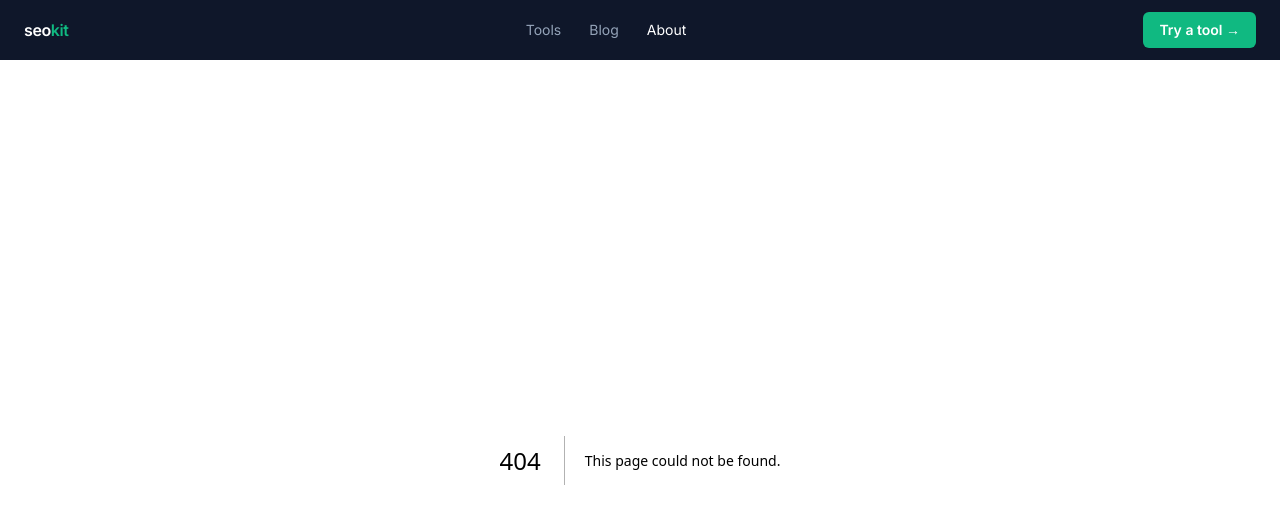
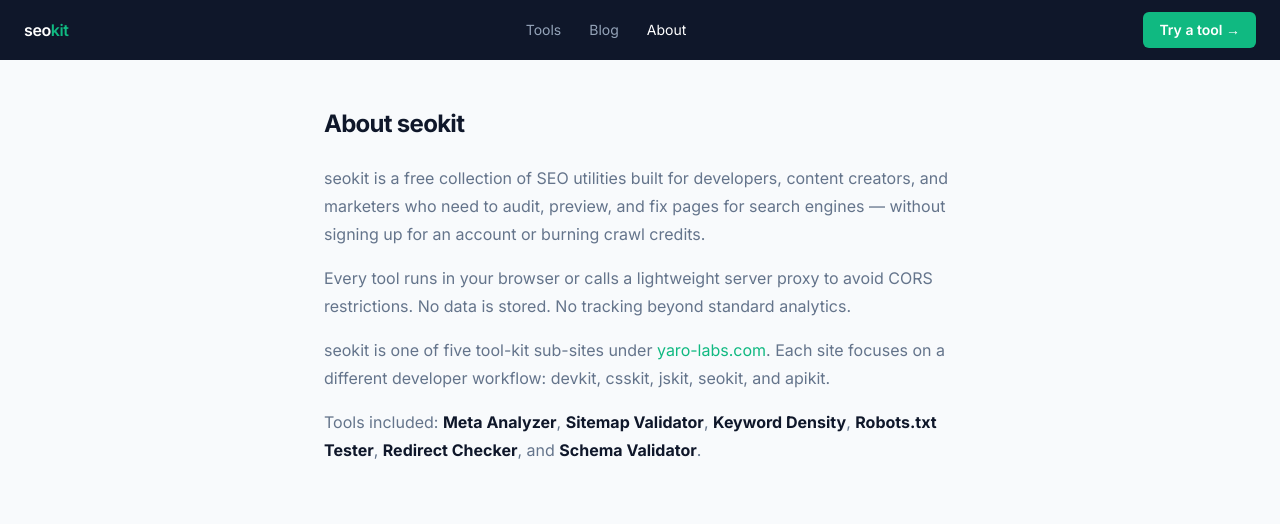
Before and after one commit to yarosheptab/seokit, a Next.js app: page /about in a window 1280 px wide. Before the commit this address had no page. Shown: the top 524 px of the page. Built offline with nearby package versions, Linux system fonts and the light colour scheme.

Commit message:
feat: task 13 - about page

```diff
--- /dev/null
+++ b/app/about/page.tsx
@@ -0,0 +1,64 @@
+import type { Metadata } from "next";
+
+export const metadata: Metadata = {
+  title: "About — seokit",
+  description:
+    "seokit is a free set of SEO utilities built for developers and content creators.",
+};
+
+export default function AboutPage() {
+  return (
+    <div
+      style={{
+        background: "var(--body-bg)",
+        minHeight: "calc(100vh - 60px)",
+      }}
+    >
+      <div
+        className="mx-auto px-6 py-12"
+        style={{ maxWidth: 680 }}
+      >
+        <h1
+          className="text-2xl font-bold mb-6"
+          style={{ color: "var(--fg)", letterSpacing: "-0.03em" }}
+        >
+          About seokit
+        </h1>
+        <div
+          className="flex flex-col gap-4 text-base"
+          style={{ color: "var(--muted-fg)", lineHeight: 1.75 }}
+        >
+          <p>
+            seokit is a free collection of SEO utilities built for developers,
+            content creators, and marketers who need to audit, preview, and fix
+            pages for search engines — without signing up for an account or
+            burning crawl credits.
+          </p>
+          <p>
+            Every tool runs in your browser or calls a lightweight server proxy
+            to avoid CORS restrictions. No data is stored. No tracking beyond
+            standard analytics.
+          </p>
+          <p>
+            seokit is one of five tool-kit sub-sites under{" "}
+            <a href="https://yaro-labs.com" style={{ color: "var(--accent)" }}>
+              yaro-labs.com
+            </a>
+            . Each site focuses on a different developer workflow: devkit,
+            csskit, jskit, seokit, and apikit.
+          </p>
+          <p>
+            Tools included:{" "}
+            <strong style={{ color: "var(--fg)" }}>Meta Analyzer</strong>,{" "}
+            <strong style={{ color: "var(--fg)" }}>Sitemap Validator</strong>,{" "}
+            <strong style={{ color: "var(--fg)" }}>Keyword Density</strong>,{" "}
+            <strong style={{ color: "var(--fg)" }}>Robots.txt Tester</strong>,{" "}
+            <strong style={{ color: "var(--fg)" }}>Redirect Checker</strong>,
+            and{" "}
+            <strong style={{ color: "var(--fg)" }}>Schema Validator</strong>.
+          </p>
+        </div>
+      </div>
+    </div>
+  );
+}
```
